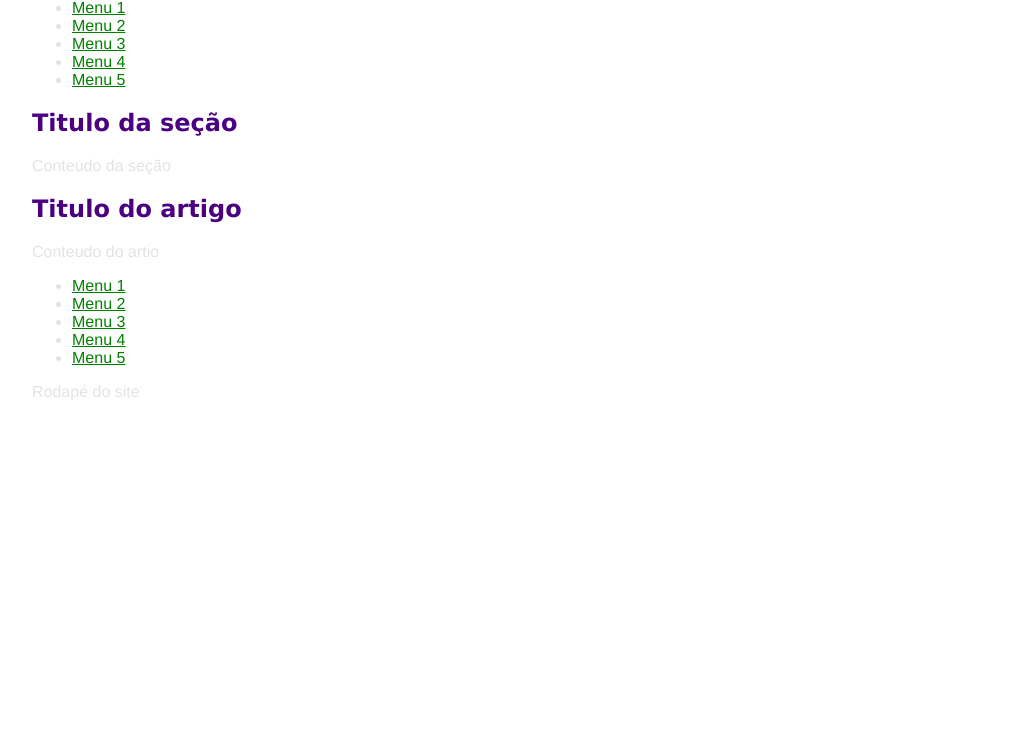
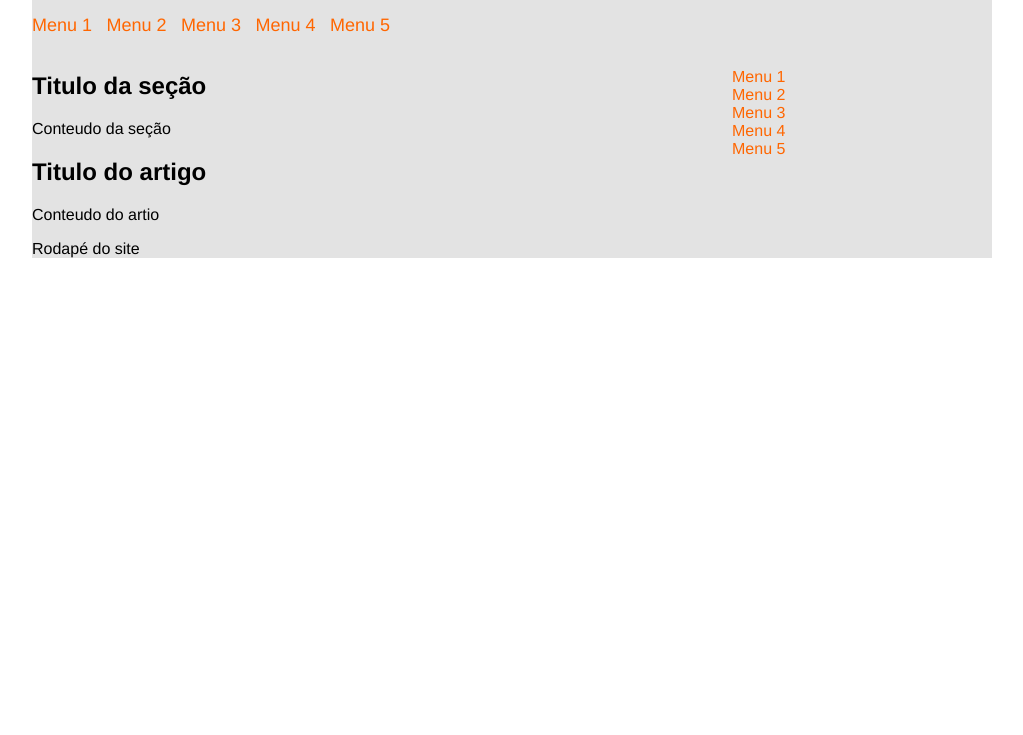
Before and after one commit to devwedney1/Curso-HTML-E-CSS, a plain HTML site: page primeiro-layout.html in a window 1280 px wide. Shown: the part 65-800 px from the top of the page, without its empty margins (128-1151 px from the left). Drawn offline with Linux system fonts and the light colour scheme.

Commit message:
Verão de conlução da aula 09

```diff
--- a/estilo.css
+++ b/estilo.css
@@ -2,22 +2,45 @@
 body{
     font-family: helvetica, sans-serif;
 }
+a:link, a:visited{
+    color: #ff6600;
+    text-decoration: none;
+}
+a:hover{
+    text-decoration: underline;
+}
 #wrap{
     width: 960px;
     margin: auto;
-    color: #e3e3e3;
+    background: #e3e3e3;
+    padding: 10 px 20px;
 
 }
-a{
-    color: green;
-    margin: auto;
+header nav ul{
+    list-style: none;
+    padding-left: 0px;
+
 }
-h2{
-    color:indigo;
-    font-family: Verdana, Geneva, Tahoma, sans-serif;
+header nav ul li{
+    display: inline-block;
+    margin-right: 10px;
+
 }
-h1{
-    color: lightcoral;
-    font-family: Verdana, Geneva, Tahoma, sans-serif;
-    margin: 10px;
+header nav ul li a{
+    font-size: 18px;
 }
+#content{
+    float: left;
+    width: 660px;
+
+}
+#sidebar{
+    float: right;
+    width: 300px;
+}
+#sidebar ul{
+    list-style: none;
+}
+footer{
+    clear: both;
+}
--- a/primeiro-layout.html
+++ b/primeiro-layout.html
@@ -12,14 +12,15 @@
           <h1>Nome do site</h1>
             <nav>
                 <ul>
-                    <li><a href="a">Menu 1</a></li>
-                    <li><a href="a">Menu 2</a></li>
-                    <li><a href="a">Menu 3</a></li>
-                    <li><a href="a">Menu 4</a></li>
-                    <li><a href="a">Menu 5</a></li>
+                    <li><a href="#">Menu 1</a></li>
+                    <li><a href="#">Menu 2</a></li>
+                    <li><a href="#">Menu 3</a></li>
+                    <li><a href="#">Menu 4</a></li>
+                    <li><a href="#">Menu 5</a></li>
                 </ul>
             </nav>
         </header>
+        <div id="content">
             <section>
                 <h2>Titulo da seção</h2>
                 <p>Conteudo da seção</p>
@@ -28,15 +29,18 @@
                 <h2>Titulo do artigo</h2>
                 <p>Conteudo do artio</p>
             </article>
+        </div>
+        <div id="sidebar">
             <aside>
                 <ul>
-                <li><a href="a">Menu 1</a></li>
-                <li><a href="a">Menu 2</a></li>
-                <li><a href="a">Menu 3</a></li>
-                <li><a href="a">Menu 4</a></li>
-                <li><a href="a">Menu 5</a></li>
+                    <li><a href="#">Menu 1</a></li>
+                    <li><a href="#">Menu 2</a></li>
+                    <li><a href="#">Menu 3</a></li>
+                    <li><a href="#">Menu 4</a></li>
+                    <li><a href="#">Menu 5</a></li>
                 </ul>
             </aside>
+        </div>
         <footer>
             Rodapé do site
         </footer>
```
Lines whose indentation alone changed are shown as unchanged.
